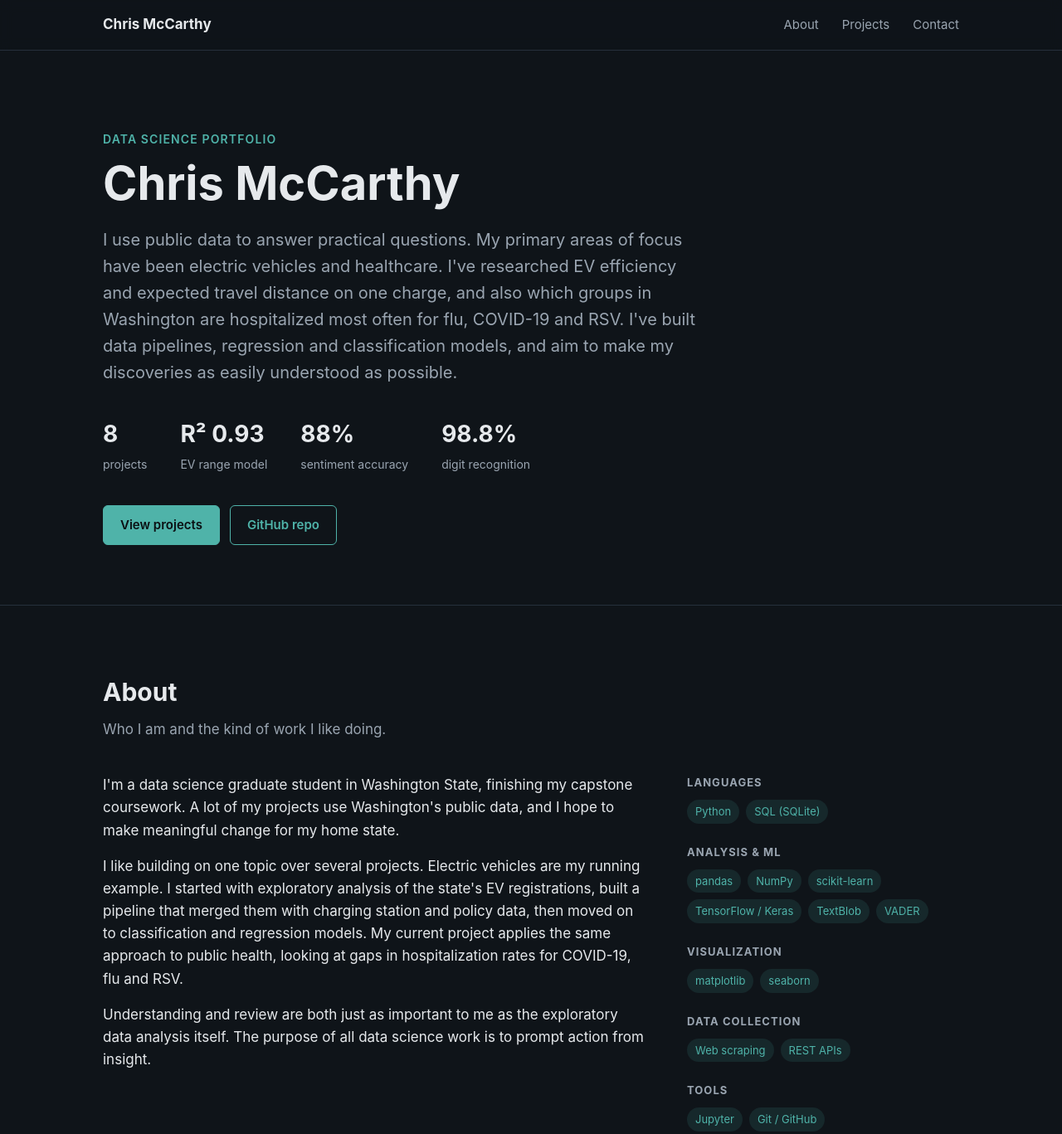
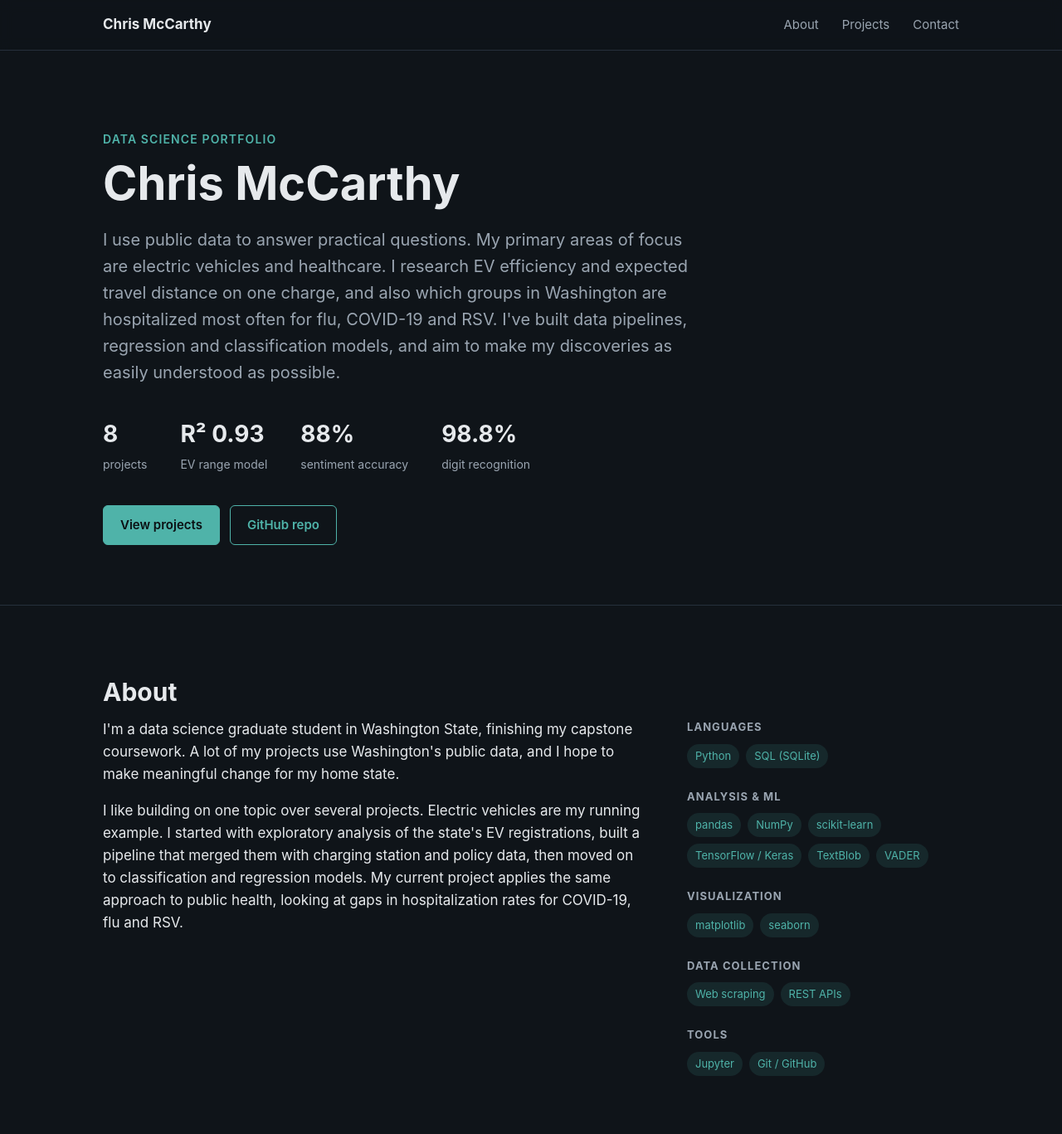
Before and after one commit to mccarthyleechris/data-science-portfolio, a plain HTML site: page index.html in a window 1280 px wide. Shown: the top 1367 px of the page at 83% size. Drawn offline with Linux system fonts and the light colour scheme.

Commit message:
Update index.html

```diff
--- a/index.html
+++ b/index.html
@@ -123,8 +123,8 @@
       <div class="eyebrow">Data Science Portfolio</div>
       <h1>Chris McCarthy</h1>
       <p class="lede">
-        I use public data to answer practical questions. My primary areas of focus have been electric vehicles and
-        healthcare. I've researched EV efficiency and expected travel distance on one charge, and also
+        I use public data to answer practical questions. My primary areas of focus are electric vehicles and
+        healthcare. I research EV efficiency and expected travel distance on one charge, and also
         which groups in Washington are hospitalized most often for flu, COVID-19 and RSV. I've built data pipelines,
         regression and classification models, and aim to make my discoveries as easily understood as possible.
       </p>
@@ -145,7 +145,6 @@
   <section id="about">
     <div class="wrap">
       <h2>About</h2>
-      <p class="sub">Who I am and the kind of work I like doing.</p>
       <div class="about-grid">
         <div>
           <p>
@@ -159,9 +158,6 @@
             policy data, then moved on to classification and regression models. My current project applies the same approach
             to public health, looking at gaps in hospitalization rates for COVID-19, flu and RSV.
           </p>
-          <p>
-            Understanding and review are both just as important to me as the exploratory data analysis itself.
-            The purpose of all data science work is to prompt action from insight.
           </p>
         </div>
         <div class="skills">
```
